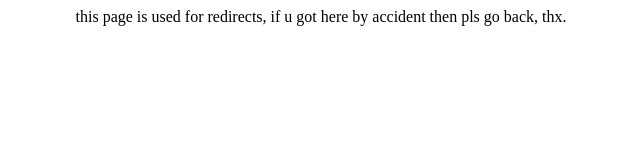
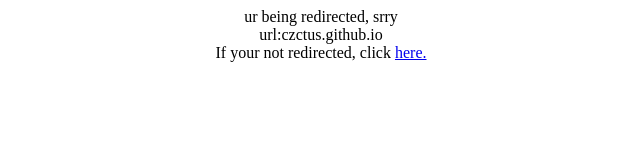
Before and after one commit to czctus/czctus.github.io, a plain HTML site: page r/index.html in a window 1280 px wide. Shown: the whole page, without its empty margins (319-959 px from the left). Drawn offline with Linux system fonts and the light colour scheme.

Commit message:
Update index.html

```diff
--- a/r/index.html
+++ b/r/index.html
@@ -1 +1 @@
-<center>this page is used for redirects, if u got here by accident then pls go back, thx.</center>
+<center>ur being redirected, srry<br>url:czctus.github.io<br>If your not redirected, click <a href="https://czctus.github.io">here.</a></center>
```
